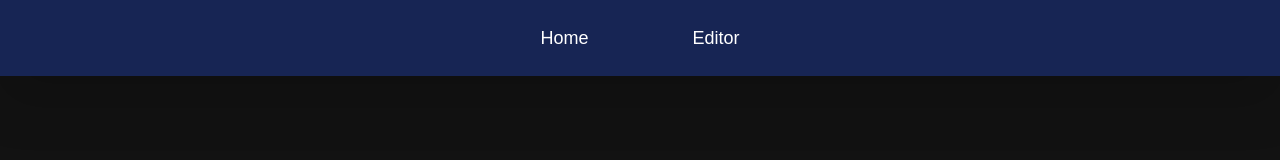
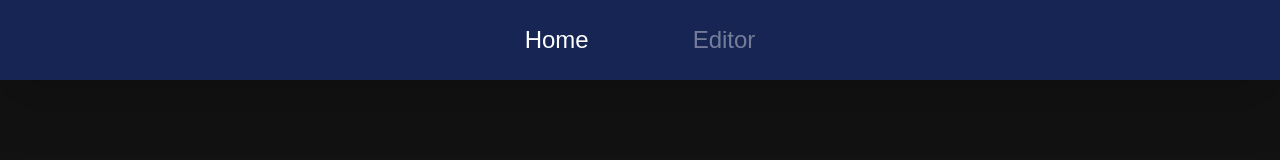
Before and after one commit to Kaiz404/Grinding-Wallah-MUMTEC-36H-Hackathon2024, a Next.js app in the folder optifirm_ai/: page / in a window 1280 px wide. Shown: the top 160 px of the page. Built offline with nearby package versions, Linux system fonts and the light colour scheme.

Commit message:
Added conditional rendering for navbar

```diff
--- a/optifirm_ai/components/Navbar.tsx
+++ b/optifirm_ai/components/Navbar.tsx
@@ -27,10 +27,10 @@ function NavLinks() {
             className={`${
               pathname === link.href
                 ? "h-full rounded-lg p-1 flex gap-4 items-center"
-                : "rounded-lg p-1 flex gap-4 items-center"
+                : "rounded-lg p-1 flex gap-4 items-center opacity-40"
             }`}
           >
-            <p className={`text-lg`}>{link.name}</p>
+            <p className={`text-2xl`}>{link.name}</p>
           </Link>
         );
       })}
```
